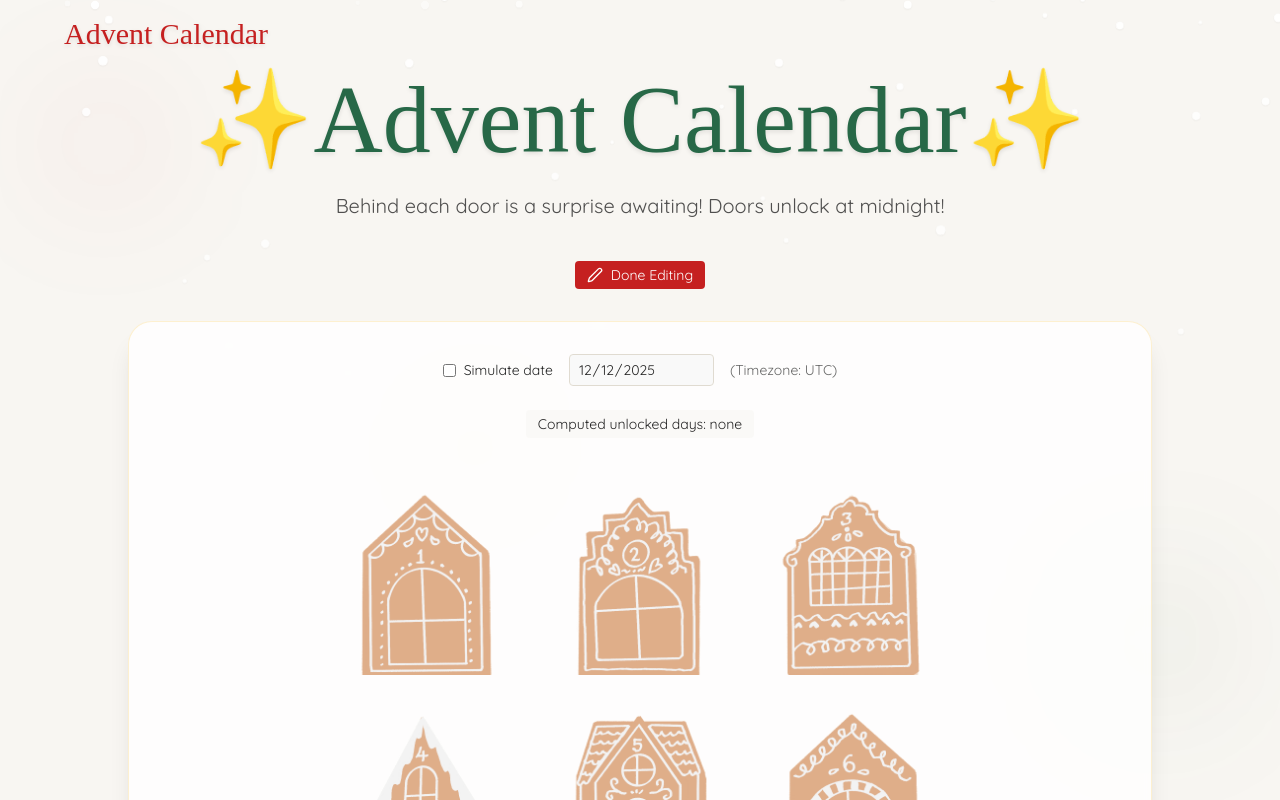
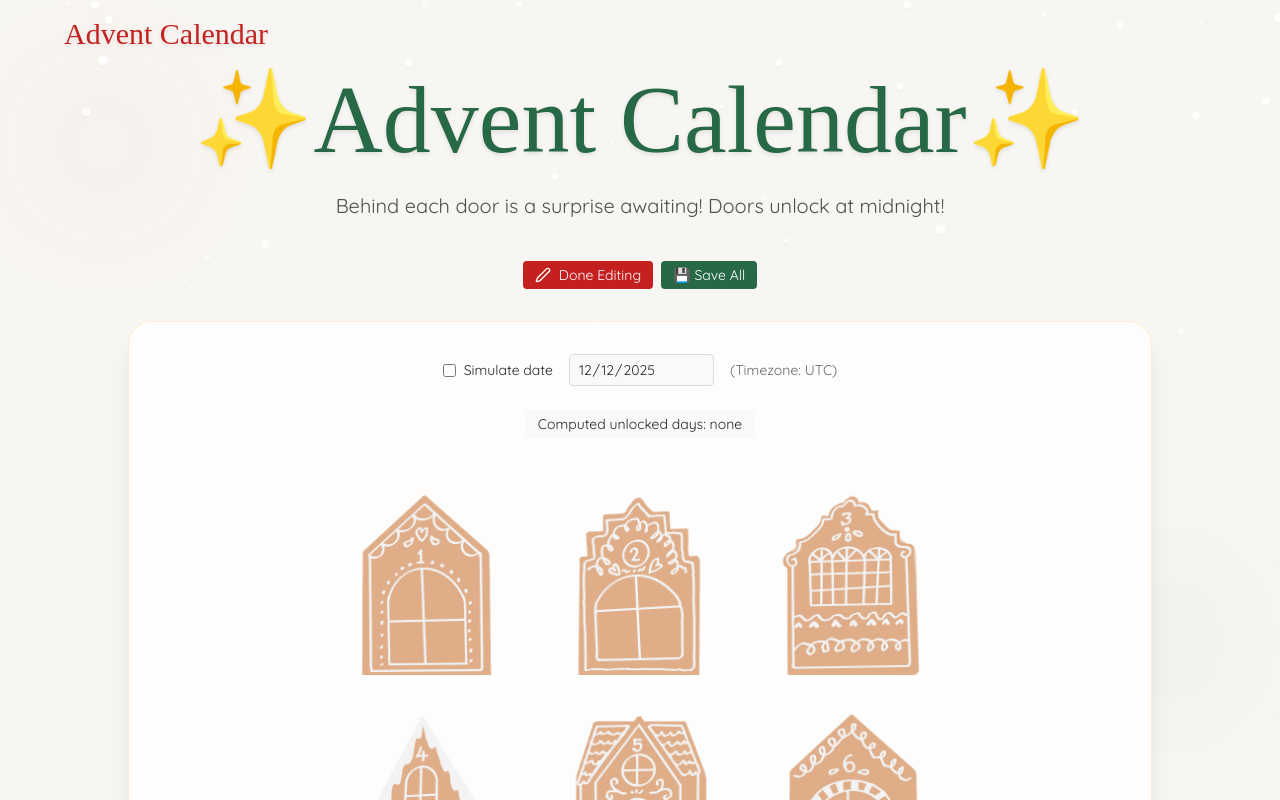
Before and after one commit to bu1bzy/gingerbreadadventcal, a React (Vite) app: page / in a window 1280 px wide. Both pictures are taken after a click on the button "Edit Gifts". Shown: the top 800 px of the page. Built offline with nearby package versions, Linux system fonts and the light colour scheme; no server answers; the HTML template or start-up script is replaced by a standard one; a web font is replaced by a local one.

Commit message:
Add Save All button for manual gift persistence

```diff
--- a/src/pages/Index.tsx
+++ b/src/pages/Index.tsx
@@ -176,7 +176,7 @@ Doors unlock at midnight!</p>
         {/* Sample Calendar */}
         <section className="px-4 py-[5px]">
           <div className="max-w-5xl mx-auto">
-            <div className="text-center mb-8 flex items-center justify-center gap-2">
+            <div className="text-center mb-8 flex items-center justify-center gap-2 flex-wrap">
               <button
                 onClick={() => setEditMode(!editMode)}
                 className="inline-flex items-center gap-2 px-3 py-1 bg-christmas-red text-white rounded text-sm hover:bg-christmas-red-light transition"
@@ -184,6 +184,17 @@ Doors unlock at midnight!</p>
                 <Edit2 className="w-4 h-4" />
                 {editMode ? 'Done Editing' : 'Edit Gifts'}
               </button>
+              {editMode && (
+                <button
+                  onClick={() => {
+                    setSaveStatus('✓ All gifts saved!');
+                    setTimeout(() => setSaveStatus(''), 2000);
+                  }}
+                  className="inline-flex items-center gap-2 px-3 py-1 bg-christmas-green text-white rounded text-sm hover:bg-christmas-green-light transition"
+                >
+                  💾 Save All
+                </button>
+              )}
               {saveStatus && <div className="text-sm text-christmas-green font-medium">{saveStatus}</div>}
             </div>
 
```
